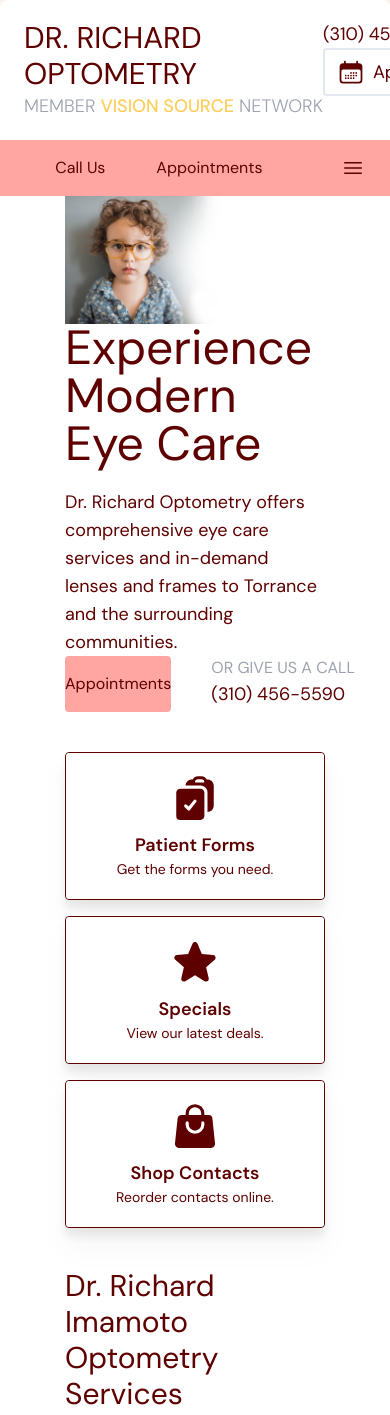
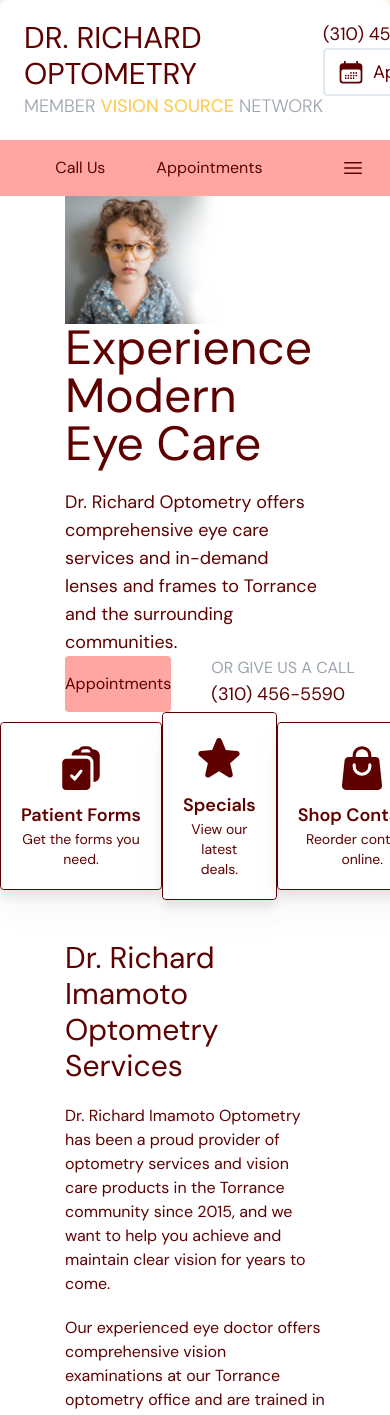
Before and after one commit to richardbvu/optometry, a React (Vite) app: page / in a window 390 px wide. Shown: the top 1415 px of the page. Built offline with nearby package versions, Linux system fonts and the light colour scheme.

Commit message:
Card media query

```diff
--- a/src/scenes/home/cards/Card.tsx
+++ b/src/scenes/home/cards/Card.tsx
@@ -10,9 +10,9 @@ const Card = ({ name, description, icon, page }: Props) => {
   return (
     <Link
       to={`${page}`}
-      className="rounded border-[1px] border-gray-500 drop-shadow-xl hover:animate-wiggle hover:cursor-pointer hover:shadow-lg"
+      className="rounded border-[1px] border-gray-500 drop-shadow-xl hover:animate-wiggle hover:cursor-pointer hover:shadow-lg xs:w-4/6 sm:w-4/6 md:w-fit"
     >
-      <div className="flex flex-col items-center justify-center rounded bg-white p-5 px-[50px] hover:border-black hover:bg-slate-50">
+      <div className="flex flex-col items-center justify-center rounded bg-white p-5 hover:border-black hover:bg-slate-50 md:px-[50px]">
         <div className="mb-2 h-[50px] w-[50px] text-gray-500">{icon}</div>
         <p className="text-nowrap text-center text-lg font-semibold">{name}</p>
         <p className="text-center text-sm text-gray-500">{description}</p>
--- a/src/scenes/home/cards/index.tsx
+++ b/src/scenes/home/cards/index.tsx
@@ -1,4 +1,3 @@
-import useMediaQuery from "../../../hooks/useMediaQuery";
 import Card from "../cards/Card";
 import {
   ClipboardDocumentCheckIcon,
@@ -35,13 +34,10 @@ const cards: Array<{
 
 type Props = {};
 const Cards = ({}: Props) => {
-  const isAboveMediumScreens = useMediaQuery("(min-width: 1060px)");
   return (
-    // <div className="absolute bottom-[-200px] z-40 mx-auto w-full bg-gray-20">
     <section className="bg-gray-20">
-      {isAboveMediumScreens ? (
       <div className="w-full">
-          <ul className="mx-auto flex w-4/6 items-center justify-around bg-white md:pt-7">
+        <ul className="mx-auto flex items-center justify-around bg-white xs:flex-col sm:w-full sm:flex-col sm:gap-5 md:w-4/6 md:flex-row md:pt-7">
           {cards.map((card, index) => (
             <Card
               key={index}
@@ -53,21 +49,6 @@ const Cards = ({}: Props) => {
           ))}
         </ul>
       </div>
-      ) : (
-        <div className="bg-white">
-          <ul className="mx-auto flex w-4/6 flex-col gap-4 pt-10">
-            {cards.map((card, index) => (
-              <Card
-                key={index}
-                name={card.name}
-                page={card.page}
-                description={card.description}
-                icon={card.icon}
-              />
-            ))}
-          </ul>
-        </div>
-      )}
     </section>
   );
 };
--- a/src/scenes/home/index.tsx
+++ b/src/scenes/home/index.tsx
@@ -10,7 +10,6 @@ const Home = (props: Props) => {
   return (
     <section id="home" className="">
       <div className="w-full md:bg-gray-20">
-        {/* <div className="mx-auto w-4/6 md:relative md:h-[330px]"> */}
         <div className="mx-auto w-4/6 bg-white md:relative md:h-[350px]">
           <motion.div
             className="w-fit"
@@ -29,14 +28,13 @@ const Home = (props: Props) => {
               alt="hero-image"
             />
           </motion.div>
-
           {/* HOME TEXT  */}
           <div>
             <div className="left-[calc(43%-10px)] top-[calc(40%-120px)] md:absolute md:pr-3">
-              <p className="text-5xl xs:mt-10 sm:mt-10 md:mr-5 md:mt-5 md:w-[400px]">
+              <p className="text-5xl xs:mt-10 xs:text-center sm:mt-10 sm:text-center md:mr-5 md:mt-5 md:w-[400px] md:text-start">
                 Experience Modern Eye Care
               </p>
-              <p className="mt-5 text-lg md:w-[90%]">
+              <p className="mt-5 text-lg xs:text-center sm:text-center md:w-[90%] md:text-start">
                 Dr. Richard Optometry offers comprehensive eye care services and
                 in-demand lenses and frames to Torrance and the surrounding
                 communities.
@@ -51,7 +49,7 @@ const Home = (props: Props) => {
                     Appointments
                   </Link>
                 </div>
-                <div className="">
+                <div className="xs:mb-10 sm:mb-10 md:mb-0">
                   <p className="text-nowrap text-gray-400">OR GIVE US A CALL</p>
                   <a href="tel:3104565590" className="text-nowrap text-lg">
                     (310) 456-5590
```
Lines whose indentation alone changed are shown as unchanged.
